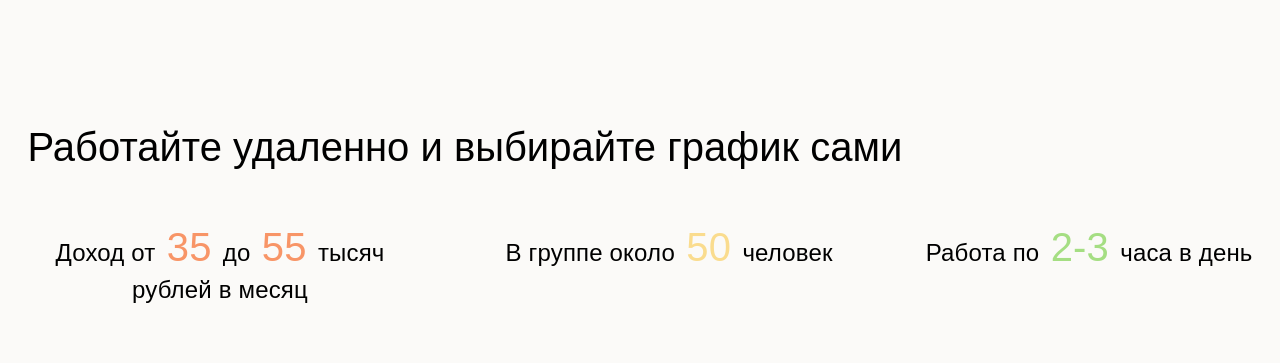
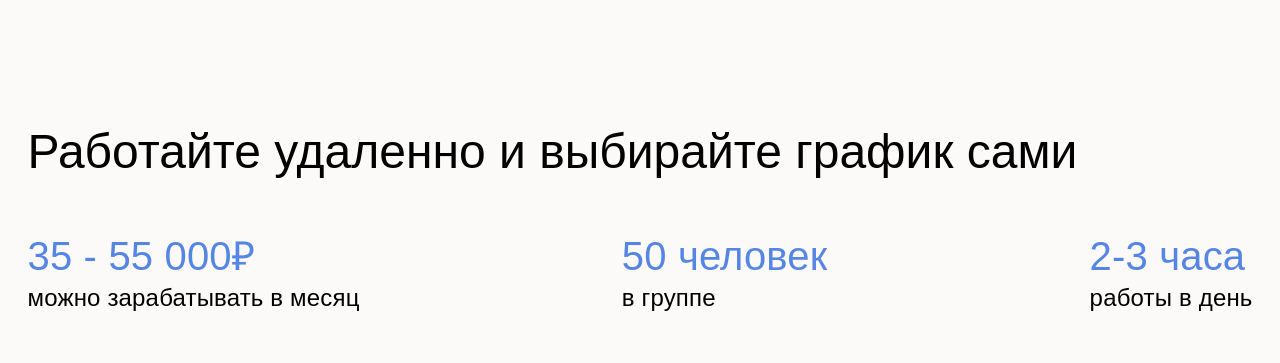
Before and after one commit to NurgaleevaDi/hr-landing, a React (Create React App) app: page / in a window 1280 px wide. Shown: the part 4840-5203 px from the top of the page. Built offline with nearby package versions, Linux system fonts and the light colour scheme; no server answers.

Commit message:
expert-final html+css

```diff
--- a/src/components/Schedule/Schedule.css
+++ b/src/components/Schedule/Schedule.css
@@ -6,7 +6,7 @@
 .schedule__title {
   font-style: normal;
   font-weight: 400;
-  font-size: 40px;
+  font-size: 48px;
   line-height: 1.17;
   margin: 0;
   margin-bottom: 50px;
@@ -18,10 +18,11 @@
   list-style: none;
   justify-content: space-between;
   padding: 0;
+  margin: 0;
 }
 
 .schedule__points {
-  text-align: center;
+  text-align: start;
   font-style: normal;
   font-weight: 400;
   font-size: 24px;
@@ -31,24 +32,20 @@
   margin-right: 35px;
 }
 
-.schedule__points:last-child{
+.schedule__points:last-child {
   margin-right: 0px;
 }
 
-.schedule__span{
+.schedule__span {
   font-size: 40px;
+  color: #5686E3;
+
 }
 
-.schedule__span_one{
-  color: #F89567;
-}
-
-.schedule__span_two {
-  color: #FADC8E;
-}
-
-.schedule__span_three {
-  color: #A5DE83;
+.schedule__text {
+  margin: 0;
+  font-size: 24px;
+  line-height: 125%;
 }
 
 @media screen and (max-width: 460px) {
--- a/src/components/Schedule/Schedule.js
+++ b/src/components/Schedule/Schedule.js
@@ -2,18 +2,20 @@ import React from 'react';
 
 function Schedule() {
   return (
-    <section className='schedule'>
-      <h2 className='schedule__title'>Работайте удаленно и выбирайте график сами</h2>
-      <ul className='schedule__list'>
-        <li className='schedule__points'>
-          Доход от<span className='schedule__span schedule__span_one'> 35 </span>
-          до<span className='schedule__span schedule__span_one'> 55 </span>тысяч рублей в месяц
+    <section className="schedule">
+      <h2 className="schedule__title">Работайте удаленно и выбирайте график сами</h2>
+      <ul className="schedule__list">
+        <li className="schedule__points">
+          <span className="schedule__span schedule__span_one">35 - 55 000&#8381;</span>
+          <p className="schedule__text">можно зарабатывать в месяц</p>
         </li>
-        <li className='schedule__points'>
-          В группе около<span className='schedule__span schedule__span_two'> 50 </span>человек
+        <li className="schedule__points">
+          <span className="schedule__span schedule__span_two">50 человек</span>
+          <p className="schedule__text">в группе</p>
         </li>
-        <li className='schedule__points'>
-          Работа по<span className='schedule__span schedule__span_three'> 2-3 </span>часа в день
+        <li className="schedule__points">
+          <span className="schedule__span schedule__span_three">2-3 часа</span>
+          <p className="schedule__text">работы в день</p>
         </li>
       </ul>
     </section>
```
